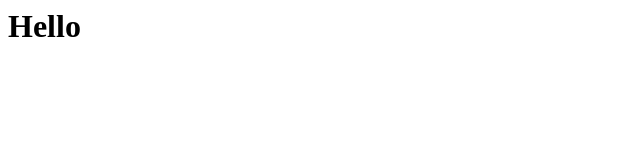
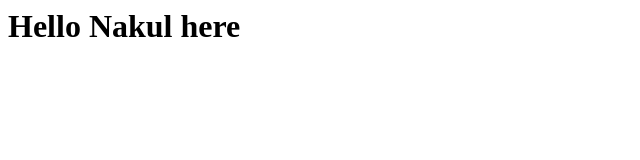
Before and after one commit to nakul009/nakul009.github.io, a plain HTML site: page index.html in a window 1280 px wide. Shown: the whole page, without its empty margins (0-640 px from the left). Drawn offline with Linux system fonts and the light colour scheme.

Commit message:
Update index.html

```diff
--- a/index.html
+++ b/index.html
@@ -1,5 +1,5 @@
 <html>
 <body>
-<h1>Hello</h1>
+<h1>Hello Nakul here</h1>
 </body>
 </html>
```
